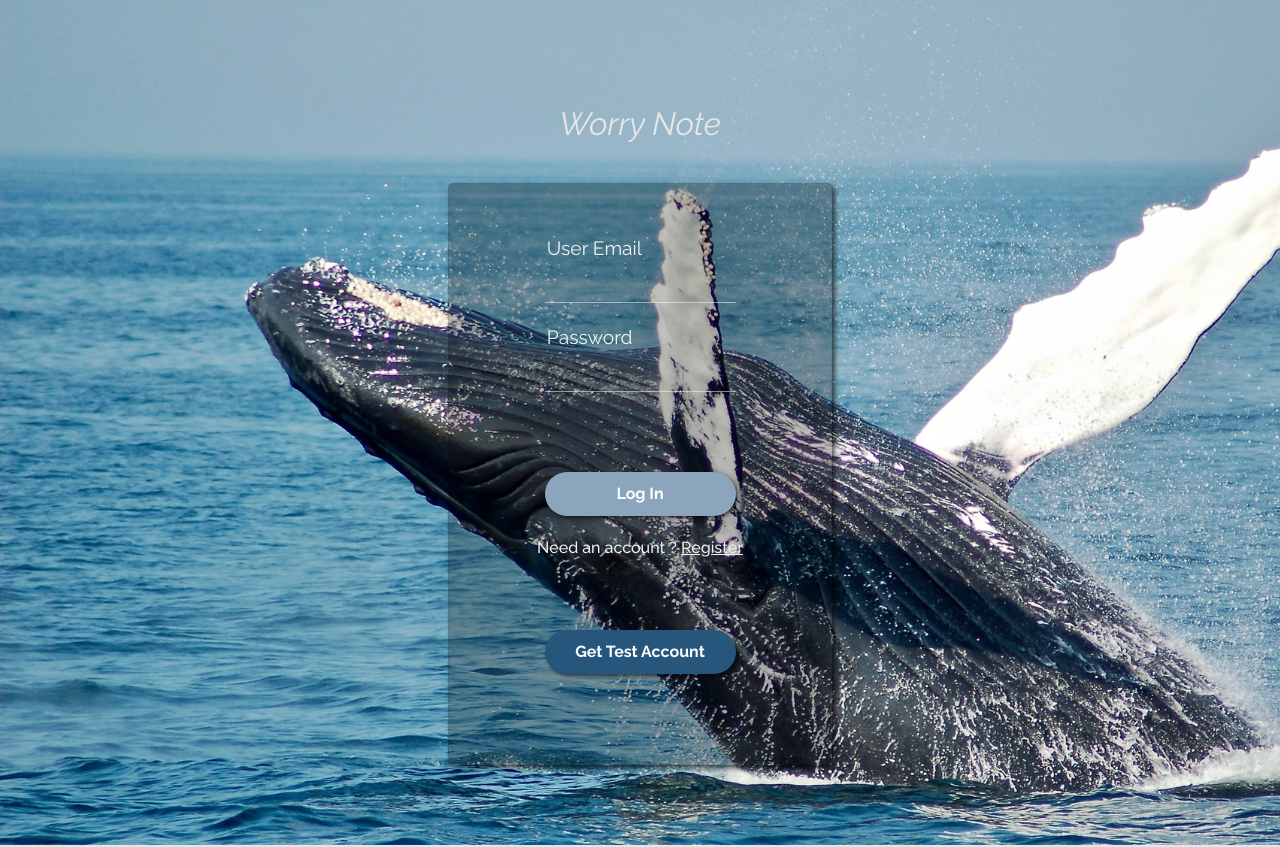
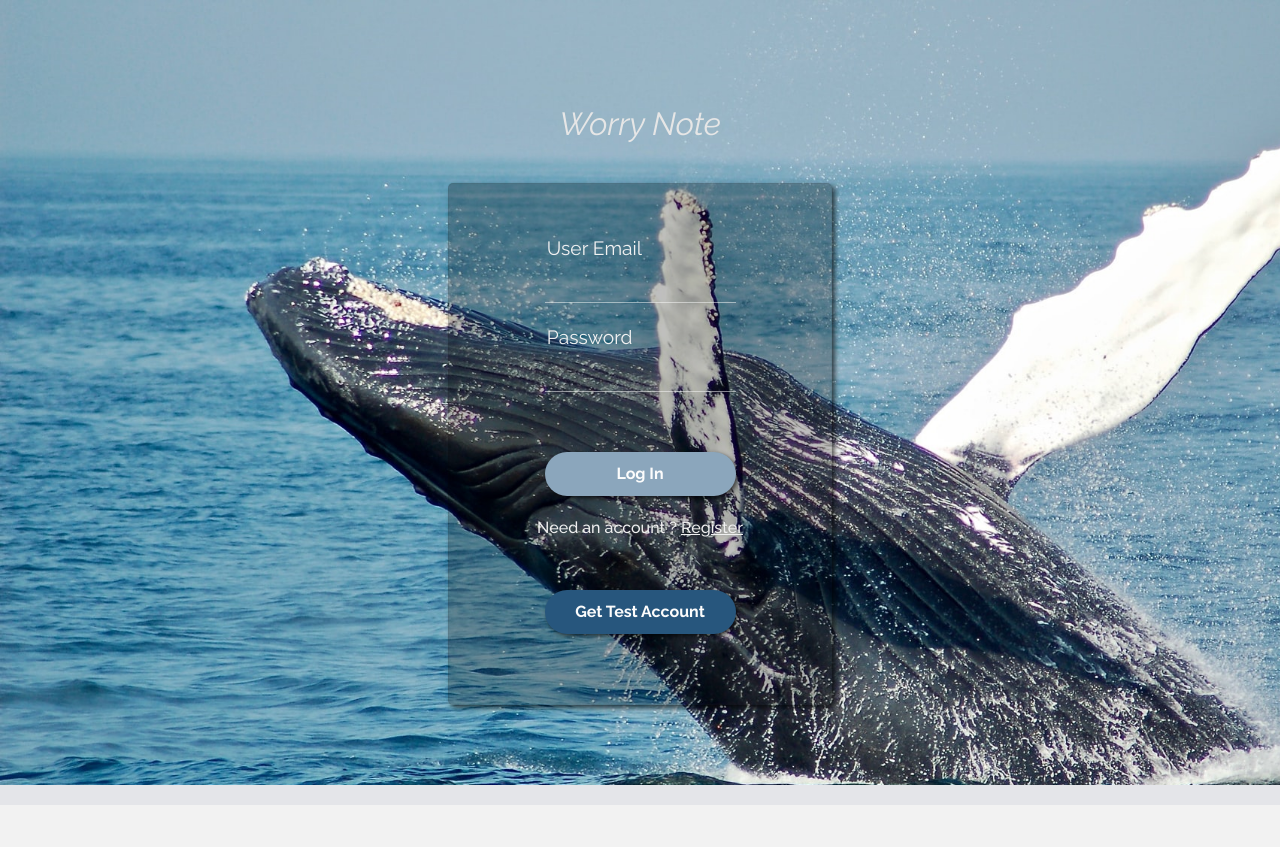
Before and after one commit to kristychaotw/WorriesGoAway, a React app: page / in a window 1280 px wide. Shown: the top 847 px of the page. Built offline with nearby package versions, Linux system fonts and the light colour scheme; no server answers.

Commit message:
[fix]: login form style

```diff
--- a/src/components/styles/component.css.js
+++ b/src/components/styles/component.css.js
@@ -84,7 +84,7 @@ export const MsgP = styled.p`
 export const MsgLogin = styled.p`
   margin: 0 25%;
   padding: 10px;
-  color: #f2bbbb;
+  color: #ffd166;
   font-weight: 500;
   text-align: left;
 `;
@@ -238,7 +238,7 @@ export const TextInput = styled.input`
 export const BtnSubmit = styled.button`
   border: none;
   width: 50%;
-  margin: 50px auto;
+  margin: 30px auto;
   margin-bottom: ${({ marginbt }) => marginbt};
   margin-left: ${({ margin }) => margin};
   padding: 10px;
```
